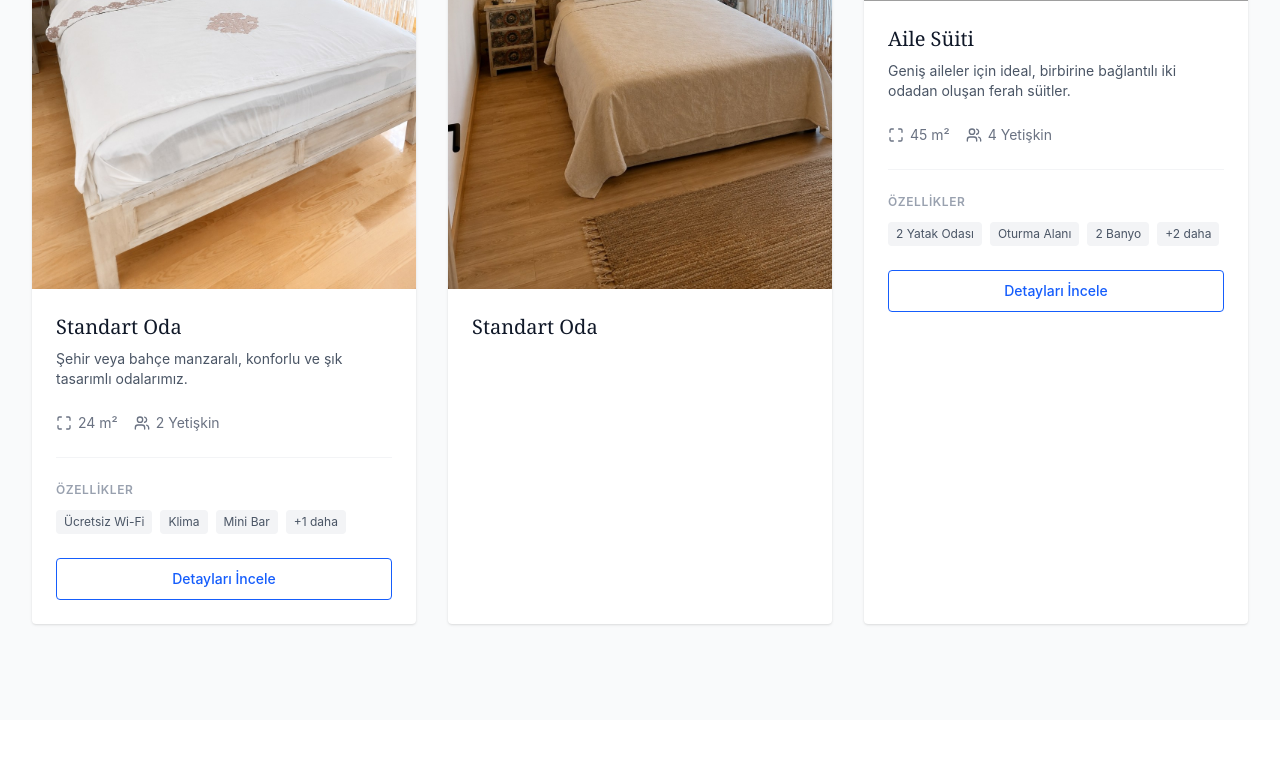
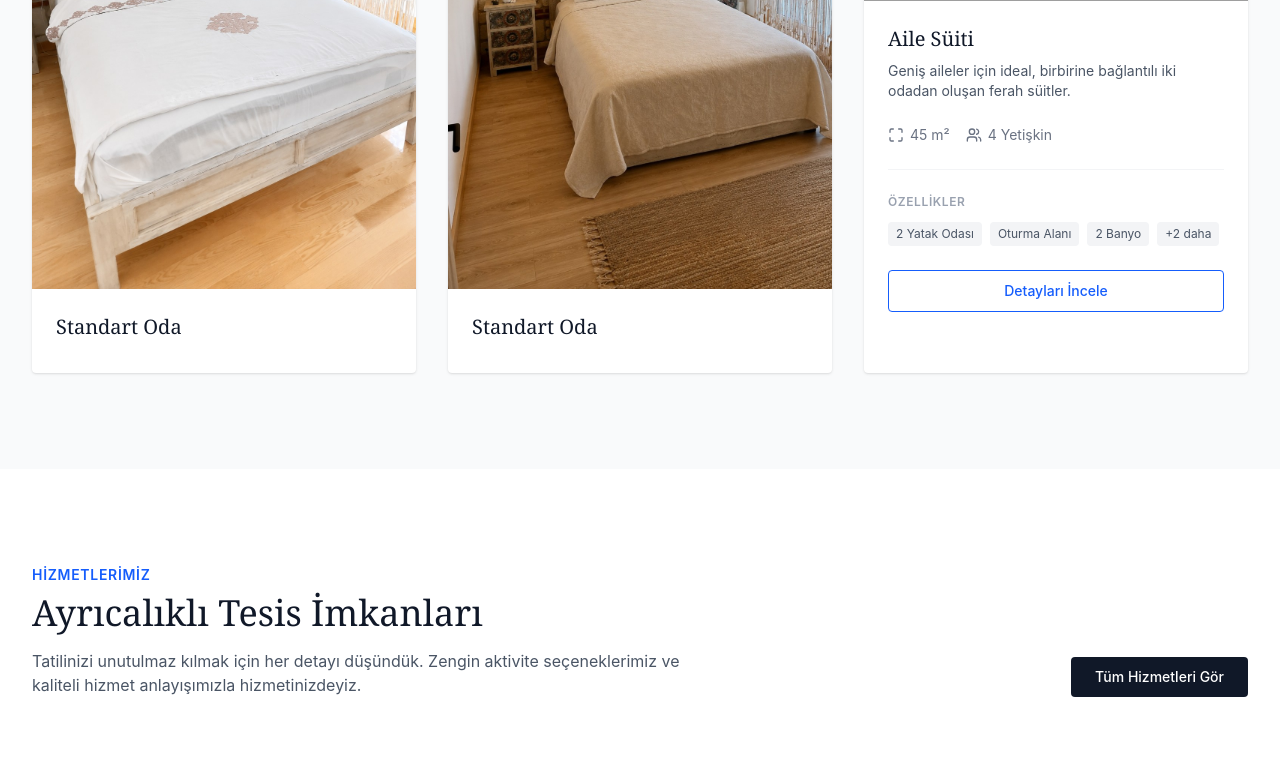
Before and after one commit to Max19071/golkoy_turkbuku1, a React (Vite) app: page / in a window 1280 px wide. Shown: the part 1919-2678 px from the top of the page. Built offline with nearby package versions, Linux system fonts and the light colour scheme; grey boxes are pictures that could not be loaded.

Commit message:
İlk standart oda bilgilerini kaldır

```diff
--- a/src/components/Rooms.tsx
+++ b/src/components/Rooms.tsx
@@ -69,7 +69,7 @@ export default function Rooms() {
                 <h3 className="text-xl font-serif font-medium text-gray-900 mb-2 group-hover:text-blue-600 transition-colors">
                   {room.name}
                 </h3>
-                {room.id !== 2 && (
+                {room.id === 3 && (
                   <>
                     <p className="text-gray-600 text-sm mb-6 h-10">
                       {room.description}
```
